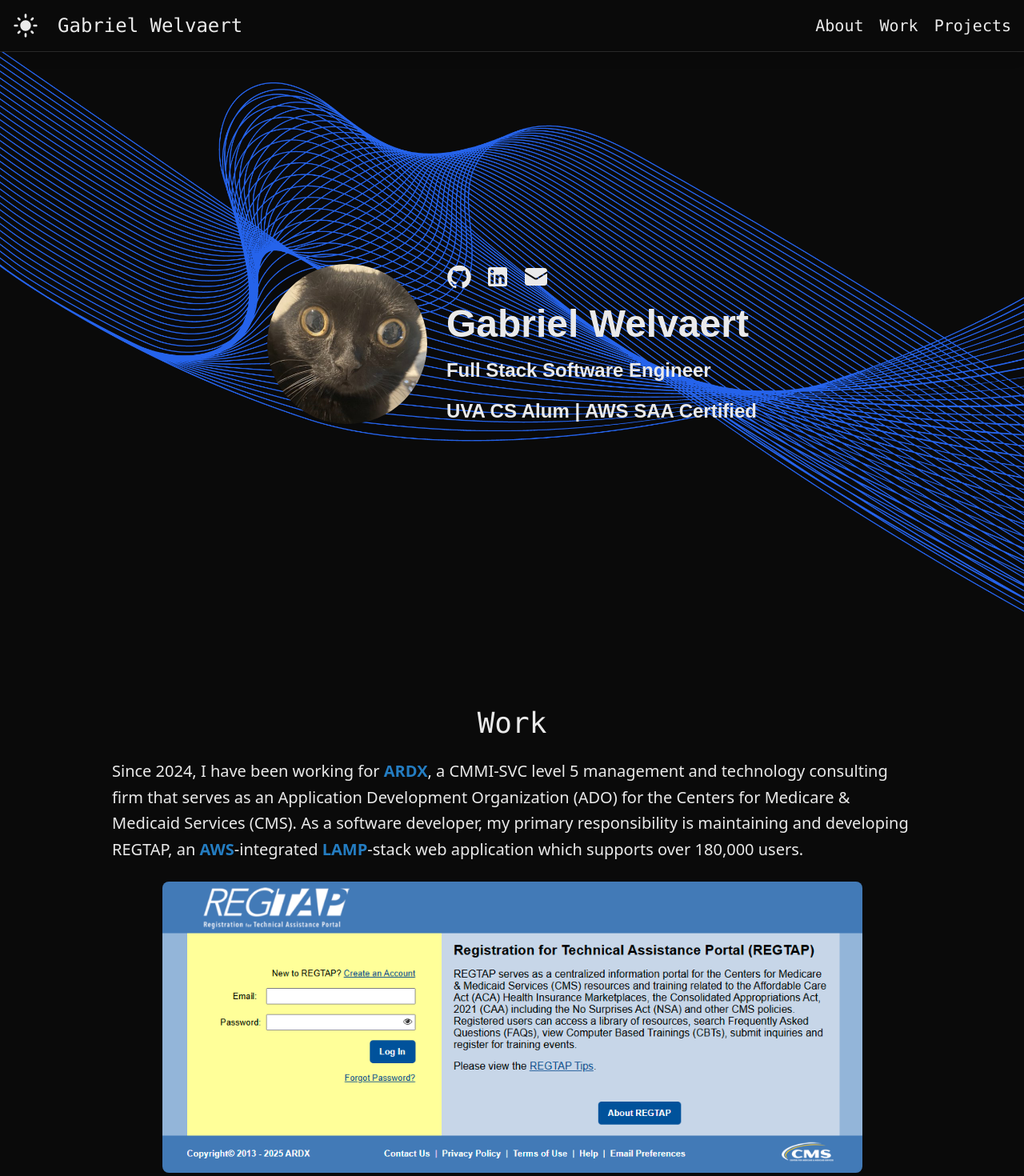
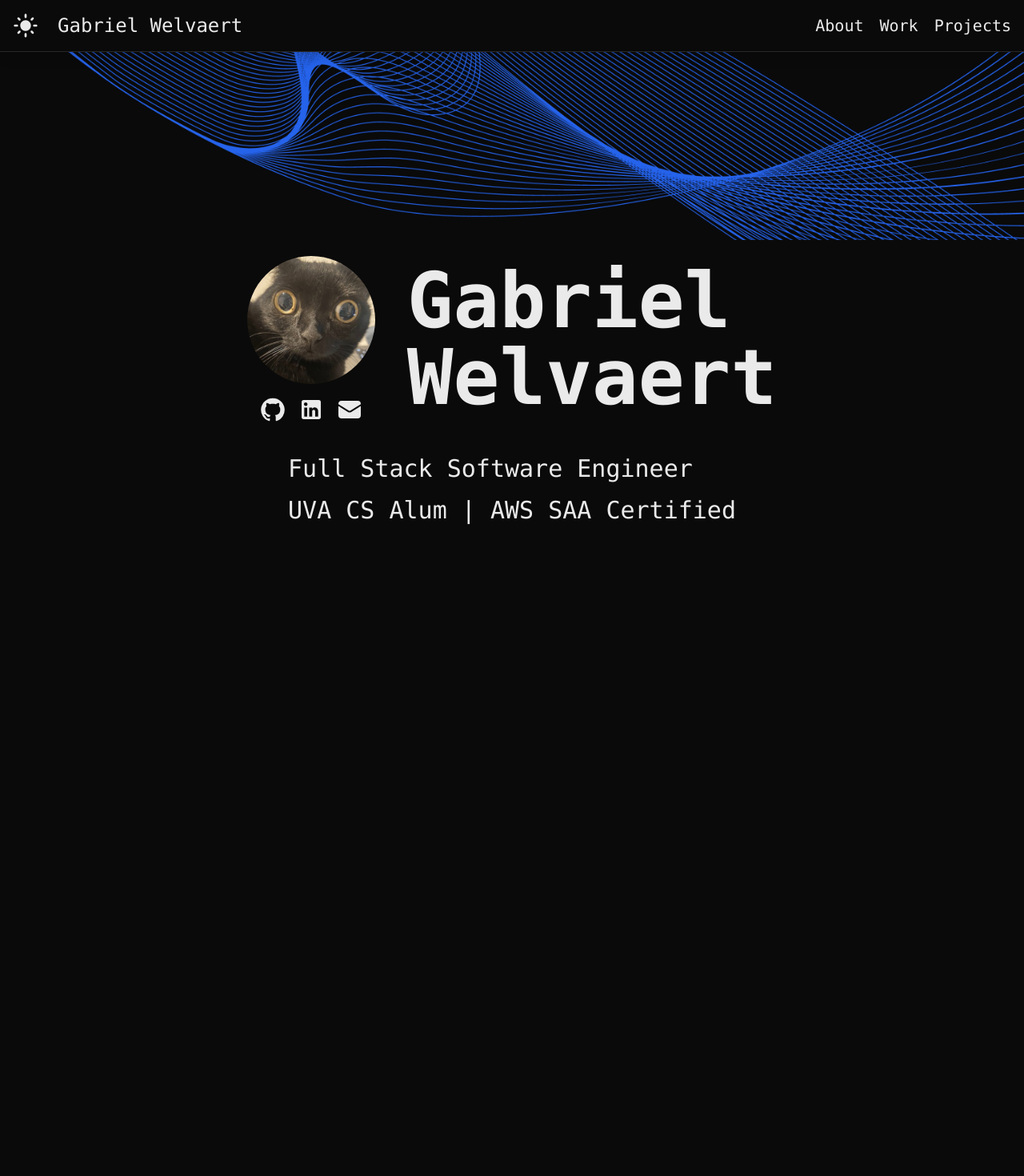
Before and after one commit to GabrielWelvaert/portfolio-website, a React (Vite) app: page /#about in a window 1280 px wide. Shown: the top 1470 px of the page at 80% size. After the commit the page ends 800 px from the top, so only its background shows below. Built offline with nearby package versions, Linux system fonts and the light colour scheme.

Commit message:
about 2.0

```diff
--- a/src/App.jsx
+++ b/src/App.jsx
@@ -8,11 +8,13 @@
 import { useNavigationKey } from "./hooks/useNavigationKey";
 import { useIntersectionObserver } from "./hooks/useIntersectionObserver";
 import { scrollToId, getCurrentIndexFromURL, indexToSection, sectionIds } from "./utils.js";
+import { Hero } from "./components/Hero";
 
 function App() {
   const [menuOpen, setMenuOpen] = useState(false);
   const [currentIndex, setCurrentIndex] = useState(getCurrentIndexFromURL());
   const [theme, setTheme] = useState("dark");
+  const [image, setImage] = useState("/bg1.png");
 
   // for the theme (dark or light)
   useEffect(() => {
@@ -51,9 +53,10 @@
       <div className={`min-h-screen animate-fadeIn`} >
           <Header menuOpen={menuOpen} setMenuOpen={setMenuOpen} theme={theme} setTheme={setTheme}/>
           <MobileMenu menuOpen={menuOpen} setMenuOpen={setMenuOpen}/>
+          <Hero image={image}></Hero>
           <About theme={theme}/>
-          <Work/>
-          <Projects/>
+          {/* <Work/> */}
+          {/* <Projects/> */}
       </div>
   );
 }
--- a/src/components/About.jsx
+++ b/src/components/About.jsx
@@ -5,11 +5,11 @@
 
 export const About = ({theme}) => {
     return (
-        <div id="about" className={`page-content-container-centered-full-w bg-layer ${ theme === "dark" ? "dark-bg" : "light-bg" }`}>
-            <div className="flex flex-wrap gap-6 m-3 justify-center">
-                <img className="portrait-image w-60% h-60%" src='/cat.jpg'></img>
-                <div className="flex flex-col justify-between gap-4">
-                    <div className="flex gap-4">
+        <div id="about" className="flex flex-wrap m-3 gap-6 justify-center">
+
+            <div className="flex flex-col gap-4 p-2"> {/* headshot and icons */}
+                <img className="object-cover w-40 aspect-square rounded-full" src='/cat.jpg'></img>
+                <div className="flex gap-4 justify-center">
                     <Icon
                         theme={theme}
                         href={"https://github.com/GabrielWelvaert"}
@@ -26,71 +26,17 @@
                         darkPath = "M1.5 8.67v8.58a3 3 0 0 0 3 3h15a3 3 0 0 0 3-3V8.67l-8.928 5.493a3 3 0 0 1-3.144 0L1.5 8.67Z M22.5 6.908V6.75a3 3 0 0 0-3-3h-15a3 3 0 0 0-3 3v.158l9.714 5.978a1.5 1.5 0 0 0 1.572 0L22.5 6.908Z"
                     />
                 </div>
-                    <div className="text-5xl font-bold">
-                        Gabriel Welvaert
             </div>
-                    <div className="text-2xl font-bold">
-                        Full Stack Software Engineer
+
+            <div className="hidden md:flex flex-col justify-center p-2">
+                <div className="text-8xl font-bold">Gabriel</div>
+                <div className="text-8xl font-bold">Welvaert </div>
             </div>
-                    <div className="text-2xl font-bold">
-                        UVA CS Alum | AWS SAA Certified
+
+            <div className="flex flex-col gap-4 justify-center p-2">
+                <div className="text-3xl">Full Stack Software Engineer</div>
+                <div className="text-3xl">UVA CS Alum | AWS SAA Certified</div>
             </div>
         </div>
-            </div>
-        </div>
-        // <div id="about" className="page-content-container-centered-1000">
-        //     <div className="passage-text-header">Gabriel Welvaert</div>
-        //     <div className="passage-text">
-        //         Full-Stack Software Engineer
-        //     </div>
-        //     <div className="flex flex-row gap-8">
-        //         <a className="hover-image-text" href="mailto:gabewelvaert@gmail.com" target="_blank" rel="noopener noreferrer">Email</a>
-        //         <a className="hover-image-text" href="http://www.linkedin.com/in/gabriel-welvaert-509444284" target="_blank" rel="noopener noreferrer">LinkedIn</a>
-        //         <a className="hover-image-text" href="https://github.com/GabrielWelvaert" target="_blank" rel="noopener noreferrer">GitHub</a>
-        //         <a className="hover-image-text" href="/resume.pdf" download>Resume</a>
-        //     </div>
-        //     <div className="cards-row">
-        //         <ColumnCard
-        //             title="Preferred Languages"
-        //             className="card-item"
-        //             description={[
-        //                 "Python for scripting, automation, data analysis",
-        //                 "C++ for performance and control",
-        //                 "Javascript and its frameworks for the web",
-        //             ]}
-        //         />
-        //         <ColumnCard
-        //             title="Education"
-        //             className="card-item"
-        //             description={[
-        //                 "Computer Science, B.A. – University of Virginia (2023)"
-        //             ]}
-        //         />
-        //         <ButtonCard
-        //             title="Skills"
-        //             className="card-item"
-        //             description={[
-        //                 "C++", "Javascript", "Python", "PHP",
-        //                 "HTML", "CSS", "Node/Express", "React", "Tailwind", "REST API",
-        //                 "MVC", "Docker", "MySQL", "OOP", "DOD",
-        //                 "Git", "GitHub", "Confluence", "Jira", "Agile",
-        //                 "VSCode", "Valgrind", "GDB", "GCC", "Fortify", "AWS",
-        //                 "Linux", "Windows", "SDL2", "SSH"
-        //             ]}
-        //         />
-        //     </div>
-        //     <div className="passage-text">
-        //         Based in Virginia, open to remote work and relocation.
-        //     </div>
-        //     <div className="passage-text">
-        //         I enjoy <HoverImage text="cooking" images={["IMG_0018.JPEG", "IMG_0283.JPEG", "IMG_0394.JPEG", "IMG_0499.JPEG", "IMG_0591.JPEG", "IMG_7487.JPEG", "IMG_7883.JPEG", "IMG_8557.JPEG", "IMG_8998.JPEG"]}></HoverImage>,&nbsp;
-        //                 <HoverImage text="the outdoors" images={["IMG_0716.JPEG", "IMG_0843.JPEG", "IMG_3912.JPEG", "IMG_4423.JPEG", "IMG_4709.JPEG", "IMG_6528.JPEG", "IMG_6576.JPEG", "IMG_8193.JPEG", "IMG_8301.JPEG"]}></HoverImage>,&nbsp;
-        //                 <HoverImage text="traveling" images={["00025.jpg", "IMG_0791.JPEG", "IMG_1071.JPEG", "IMG_1734_000.jpg", "IMG_1750.JPEG", "IMG_4371.JPEG", "IMG_5589.JPEG", "IMG_8040.JPEG", "IMG_8154.JPEG"]}></HoverImage>,&nbsp;and&nbsp;
-        //                 <HoverImage text="fostering kittens" images={["IMG_0006.JPEG", "IMG_0306.JPEG", "IMG_0442.JPEG", "IMG_0510.JPEG", "IMG_0564.JPEG", "IMG_1248.JPEG", "IMG_9468.JPEG", "IMG_9603.JPEG", "IMG_9914.JPEG"]}></HoverImage>.
-        //     </div>
-        //     <div className="passage-text">
-        //         Use the arrow keys (← ↑ → ↓) to navigate.
-        //     </div>
-        // </div>
     )
 };
--- /dev/null
+++ b/src/components/Hero.jsx
@@ -0,0 +1,15 @@
+export const Hero = ({ image }) => {
+    return (
+        <div
+            className="bg"
+            style={{
+                backgroundImage: `url(${image})`,
+                backgroundSize: "cover",
+                backgroundPosition: "center",
+                backgroundRepeat: "no-repeat",
+                height: "300px"
+            }}
+        >
+        </div>
+    );
+};
--- a/src/components/Icon.jsx
+++ b/src/components/Icon.jsx
@@ -15,6 +15,7 @@
         </svg>
     )
 
+    // wrap the content in an anchor with href for links
     if (href && !onClick) {
         return (
         <a href={href} target="_blank" rel="noopener noreferrer">
@@ -22,6 +23,6 @@
         </a>
         );
     }
-
+    // otherwise, wrap the content in a div with onClick (ex: light/dark mode button)
     return <div onClick={onClick}>{content}</div>;
 };
--- a/src/components/Projects.jsx
+++ b/src/components/Projects.jsx
@@ -10,7 +10,7 @@
 
     return (
         <div id="projects" className="non-centered-scrollable-section page-content-container-1000">
-            <div className="passage-text-header">Projects</div>
+            <div className="passage-text-header">Select Projects</div>
             <ButtonSelector
                 options={projects}
                 selected={project}
--- a/src/components/Rotmgabe.jsx
+++ b/src/components/Rotmgabe.jsx
@@ -87,7 +87,7 @@
             <div className="passage-text">
                 For example, here are some basic entities, which have behavior defined by their components:
             </div>
-            <div className="grid grid-cols-3 items-start justify-center gap-12">
+            <div className="grid grid-cols-[repeat(auto-fit,minmax(200px,1fr))] gap-12">
                 <div className="flex flex-col items-center justify-center gap-1">
                     <div className="passage-text min-h-[200px]">Entities with sprite and position components are visible; with only these, they may be the floor or some decorative object.</div>
                     <img className="w-48 h-48" src="/floor.png"></img>
--- /dev/null
+++ b/src/components/Tag.jsx
@@ -0,0 +1,17 @@
+export const Tag = ({ children }) => {
+    return (
+        <span style={{
+            display: 'inline-block',
+            padding: '4px 12px',
+            borderRadius: '999px',
+            fontSize: '14px',
+            fontWeight: '500',
+            backgroundColor: 'var(--text)',
+            color: 'var(--bg)',
+            border: '1px solid var(--border)',
+            margin: '4px'
+        }}>
+            {children}
+        </span>
+    );
+};
--- a/src/components/Work.jsx
+++ b/src/components/Work.jsx
@@ -1,11 +1,19 @@
-import { ColumnCard } from "./ColumnCard";
+import { Tag } from "./Tag";
 
 export const Work = () => {
+    const workStack = ["Git", "GitHub Actions", "Docker", "AWS", "Azure", "Linux", "Snowflake", "Pandas", "Selenium"];
     return (
         <>
-            <div id="work" className="non-centered-scrollable-section page-content-container-1000">
-                <div className="passage-text-header">Work</div>
-                <div className="passage-text-left">
+            <div id="work" className="">
+                <div className="passage-text-header">Work Experience</div>
+                <div>
+                    Full-Stack Software Developer
+
+                </div>
+                <div style={{ display: 'flex', flexWrap: 'wrap', gap: '8px' }}>
+                    {workStack.map(item => <Tag key={item}>{item}</Tag>)}
+                </div>
+                {/* <div className="passage-text-left">
                     Since 2024, I have been working for <a className="hover-image-text" href="https://ardx.net/" target="_blank" rel="noopener noreferrer">ARDX</a>, a CMMI-SVC level 5 management and technology consulting firm that serves as an Application Development Organization (ADO) for the Centers for Medicare & Medicaid Services (CMS).
                     As a software developer, my primary responsibility is maintaining and developing REGTAP, an <a className="hover-image-text" href="https://en.wikipedia.org/wiki/Amazon_Web_Services" target="_blank" rel="noopener noreferrer">AWS</a>-integrated <a className="hover-image-text" href="https://en.wikipedia.org/wiki/LAMP_(software_bundle)" target="_blank" rel="noopener noreferrer">LAMP</a>-stack web application which supports over 180,000 users.
                 </div>
@@ -27,7 +35,7 @@
                         "Modernized page design and layout, ensuring 508 accessibility compliance",
                         "Implemented git strategies to optimize ticket-to-release workflow, adopted as team standard"
                     ]}
-                />
+                /> */}
             </div>
         </>
     )
--- a/src/index.css
+++ b/src/index.css
@@ -1,5 +1,6 @@
 @import "tailwindcss";
 
+/* default values for theme variables */
 :root {
   --bg: #ffffff;
   --text: #111111;
@@ -7,6 +8,7 @@
   --accent: #2563eb
 }
 
+/* when dark is used, it overrides the variable values */
 .dark {
   --bg: #0a0a0a;
   --text: #eaeaea;
@@ -17,7 +19,7 @@
 html, body {
   margin: 0;
   padding: 0;
-  font-family: "Space Grotesk", sans-serif;
+  font-family: var(--font-mono);
   background: #000000;
   color: #f3f4f6;
   scroll-behavior: smooth;
@@ -71,11 +73,6 @@
 
 .rounded-image {
   @apply rounded-lg object-cover;
-}
-
-.portrait-image {
-  @apply object-cover w-50 aspect-square;
-  border-radius: 50%;
 }
 
 .non-centered-scrollable-section {
```
Lines whose indentation alone changed are shown as unchanged.
